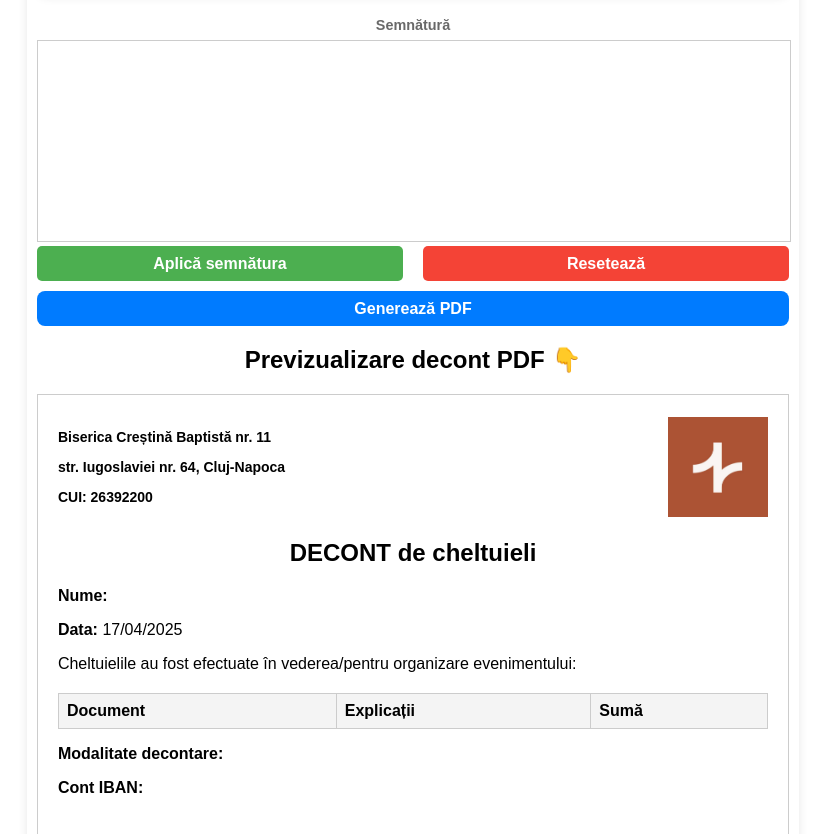
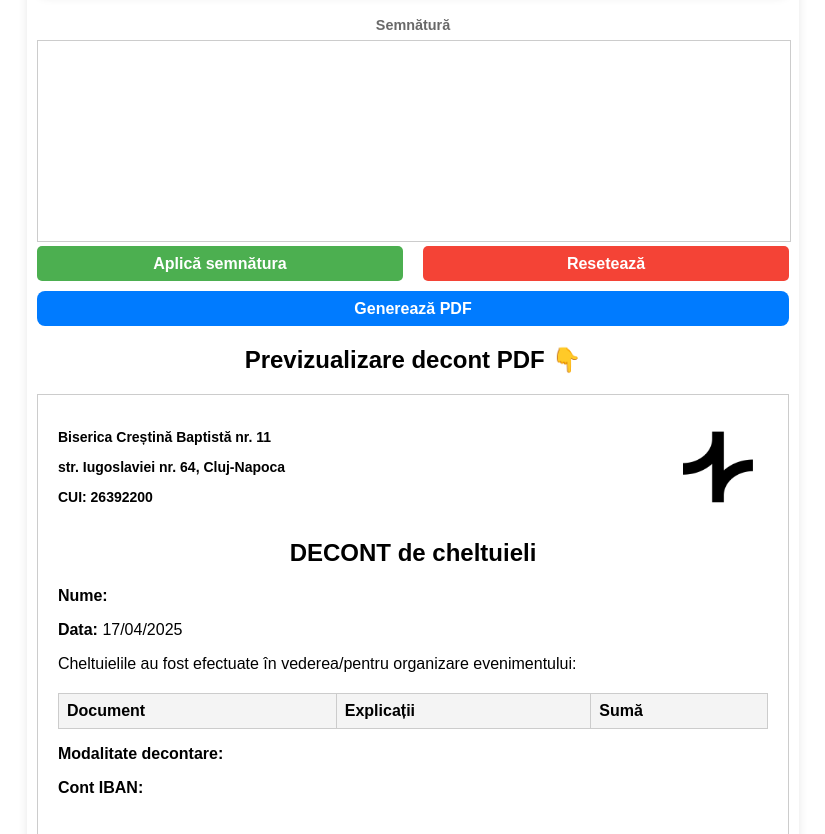
Before and after one commit to unu-unu-ro/decont, a plain HTML site: page index.html in a window 1280 px wide. Shown: the part 931-1765 px from the top of the page, without its empty margins (227-1052 px from the left). Drawn offline with nearby package versions, Linux system fonts and the light colour scheme.

Commit message:
Folosire logo negru.

```diff
--- a/index.html
+++ b/index.html
@@ -97,7 +97,7 @@
             <p>str. Iugoslaviei nr. 64, Cluj-Napoca</p>
             <p>CUI: 26392200</p>
           </div>
-          <img src="assets/logo.png" alt="Logo" class="logo" />
+          <img src="assets/logoblack.png" alt="Logo" class="logo" />
         </div>
         <h2>DECONT de cheltuieli</h2>
         <p><strong>Nume:</strong> <span id="previewName"></span></p>
```
Also changed, not shown: assets/logoblack.png (added).
